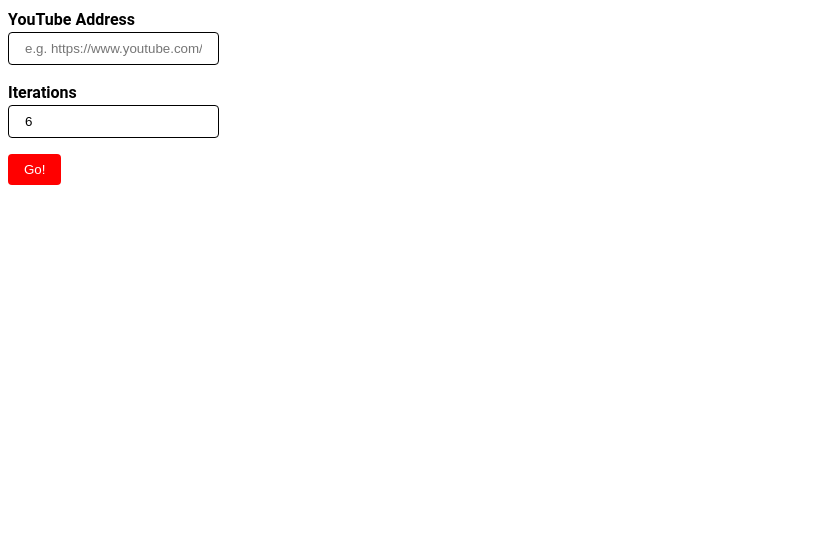
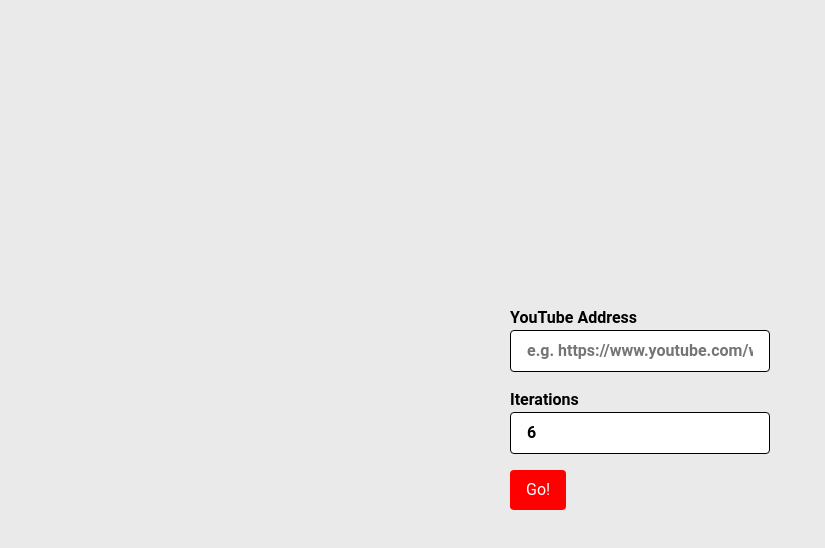
Before and after one commit to markconroy/multiples, a plain HTML site: page index.html in a window 1280 px wide. Shown: the whole page, without its empty margins (0-825 px from the left). Drawn offline with Linux system fonts and the light colour scheme.

Commit message:
centres items

```diff
--- a/index.html
+++ b/index.html
@@ -1,5 +1,6 @@
 <!DOCTYPE html>
 <html lang="en">
+
 <head>
   <meta charset="UTF-8">
   <meta name="viewport" content="width=device-width, initial-scale=1.0">
@@ -9,10 +10,21 @@
     *::after {
       box-sizing: border-box;
     }
+
     body {
       font-family: roboto, sans-serif;
       line-height: 1.5;
+      background-color: #eaeaea;
+      display: flex;
+      justify-content: center;
+      align-items: center;
+      min-height: 100vh;
     }
+    input,
+    button {
+      font: inherit;
+    }
+
     input {
       display: block;
       margin-bottom: 1rem;
@@ -20,9 +32,11 @@
       border: 1px solid black;
       padding: 0.5rem 1rem;
     }
+
     label {
       font-weight: bold;
     }
+
     button[type="submit"] {
       display: block;
       background-color: red;
@@ -32,16 +46,19 @@
       border-radius: 0.25rem;
 
     }
+
     .items-list {
       list-style: none;
       padding-left: 0;
     }
-    .items-list li + li {
+
+    .items-list li+li {
       margin-top: 1rem;
     }
   </style>
   <title>Multiples</title>
 </head>
+
 <body>
   <div class="form">
     <form>
@@ -100,4 +117,5 @@
 
   </script>
 </body>
+
 </html>
```
